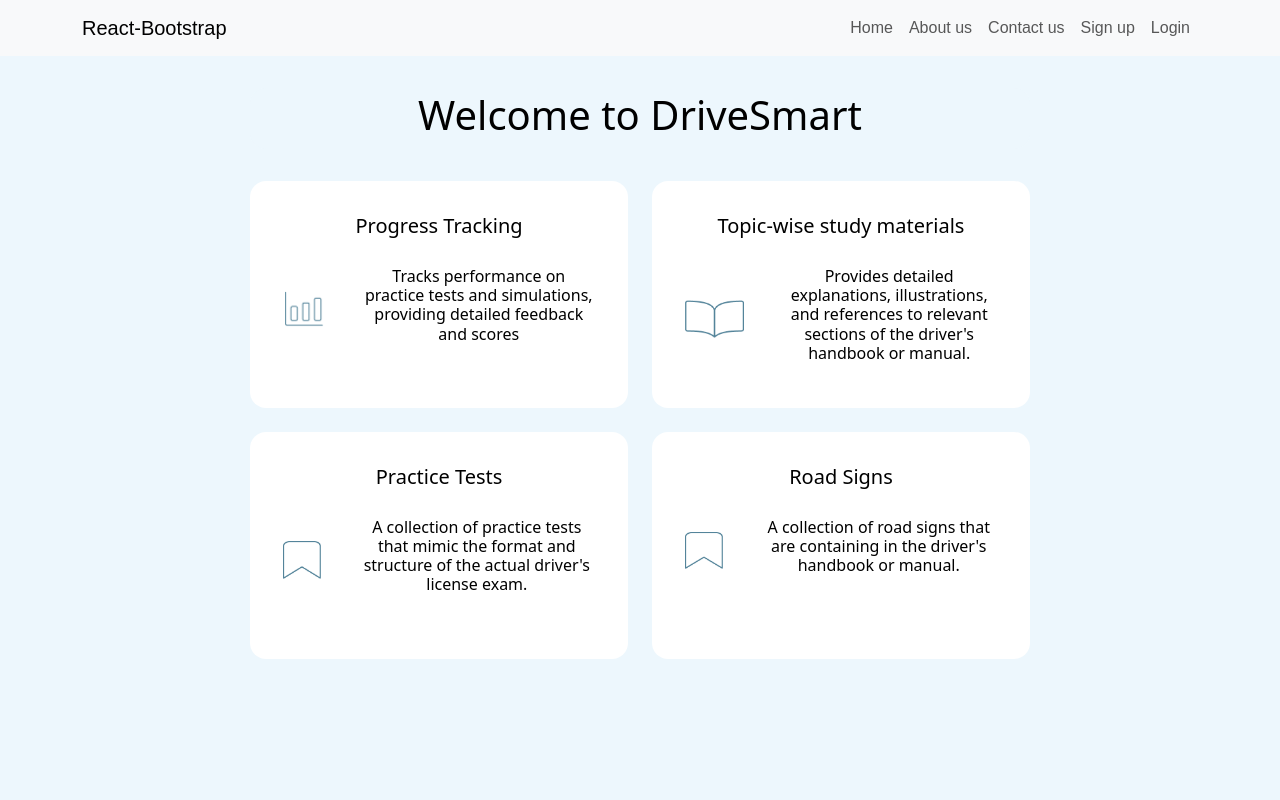
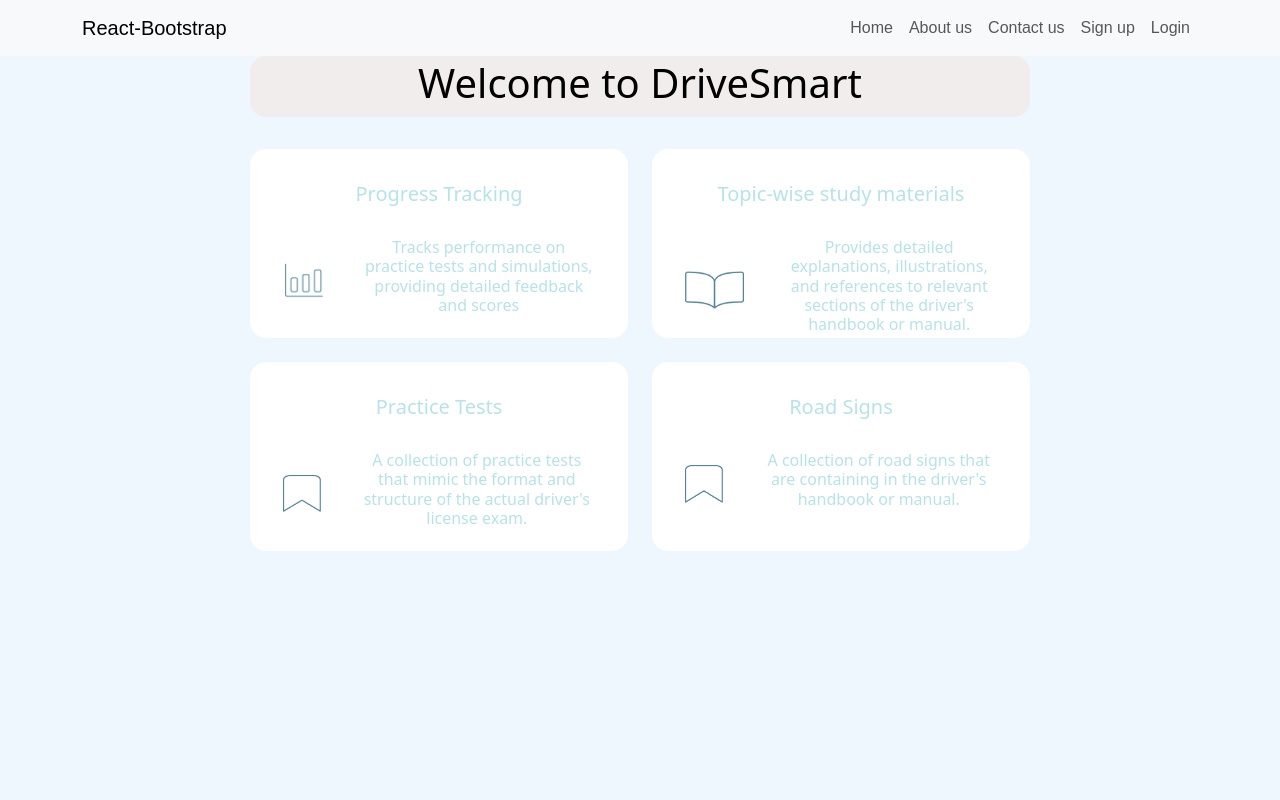
Before and after one commit to Luxshan2000/drivers-license-test-application, a React (Create React App) app in the folder webapp/: page /dashboard in a window 1280 px wide. Shown: the top 800 px of the page. Built offline with nearby package versions, Linux system fonts and the light colour scheme.

Commit message:
css change

```diff
--- a/webapp/src/assets/CSS/dashboardStyle.css
+++ b/webapp/src/assets/CSS/dashboardStyle.css
@@ -6,15 +6,13 @@
   flex-direction: column;
   align-items: center;
   width: 100%;
-    background: rgb(237, 247, 253);
 }
-
 
 .dashboard__cards {
   display: grid;
   grid-template-columns: repeat(2, 1fr);
   gap: 1.5rem;
-    margin-bottom: 2rem;
+
 }
 
 .dashboard__card{
@@ -25,7 +23,7 @@
   padding:2rem;
   text-align: center;
   transition: var(--transition);
-    height: 6cm;
+  height: 5cm;
   width: 10cm;
 }
 
@@ -43,13 +41,12 @@
 }
 
 .dashboard__title{
-    background: rgb(237, 247, 253);
+  background: var(--color-light);
   color: black;
   border: 0.5px solid transparent;
   border-radius: 1rem;
   padding:0.1rem;
   margin-bottom: 2rem;
-    margin-top: 2rem;
   text-align: center;
   transition: var(--transition);
 }
@@ -64,22 +61,21 @@
   flex-direction: row;
   align-items: center;
   gap: 1cm;
-    padding-top: 1.3rem;
-
+  padding-top: 1.5rem;
 }
 
 /*================== General Styles ======================*/
 
-/* a {
+.dashboard__container a {
   color: var(--color-primary);
   transition: var(--transition);
 }
 
-  a:hover {
+.dashboard__container a:hover {
   color: var(--color-white);
-  } */
+}
 
-  /* .btn {
+.btn {
   width: 22vh;
   display: inline-block;
   color: var(--color-primary);
@@ -94,6 +90,7 @@
   background: var(--color-primary);
   color: var(--color-black);
   border-color: transparent;
+  /* padding-left: 2rem; */
 }
 
 .btn:focus {
@@ -103,6 +100,7 @@
 }
 
 .btn-primary {
+  /* background: var(--color-bg); */
   padding-left: 1rem;
   color: var(--color-black);
 }
@@ -111,4 +109,3 @@
   background: var(--color-white);
   color: var(--color-black);
 }
-   */
```
Lines whose indentation alone changed are shown as unchanged.
